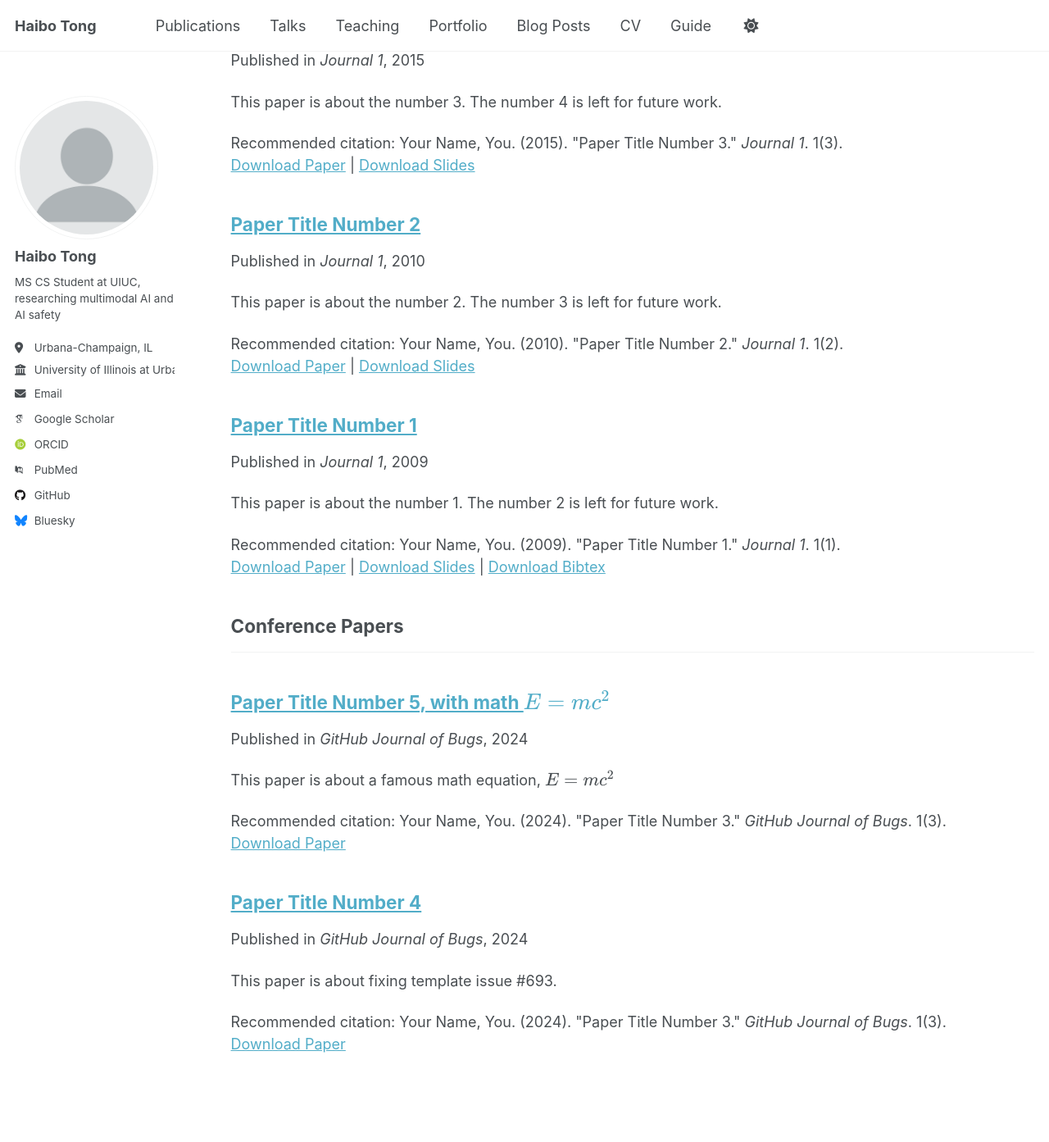
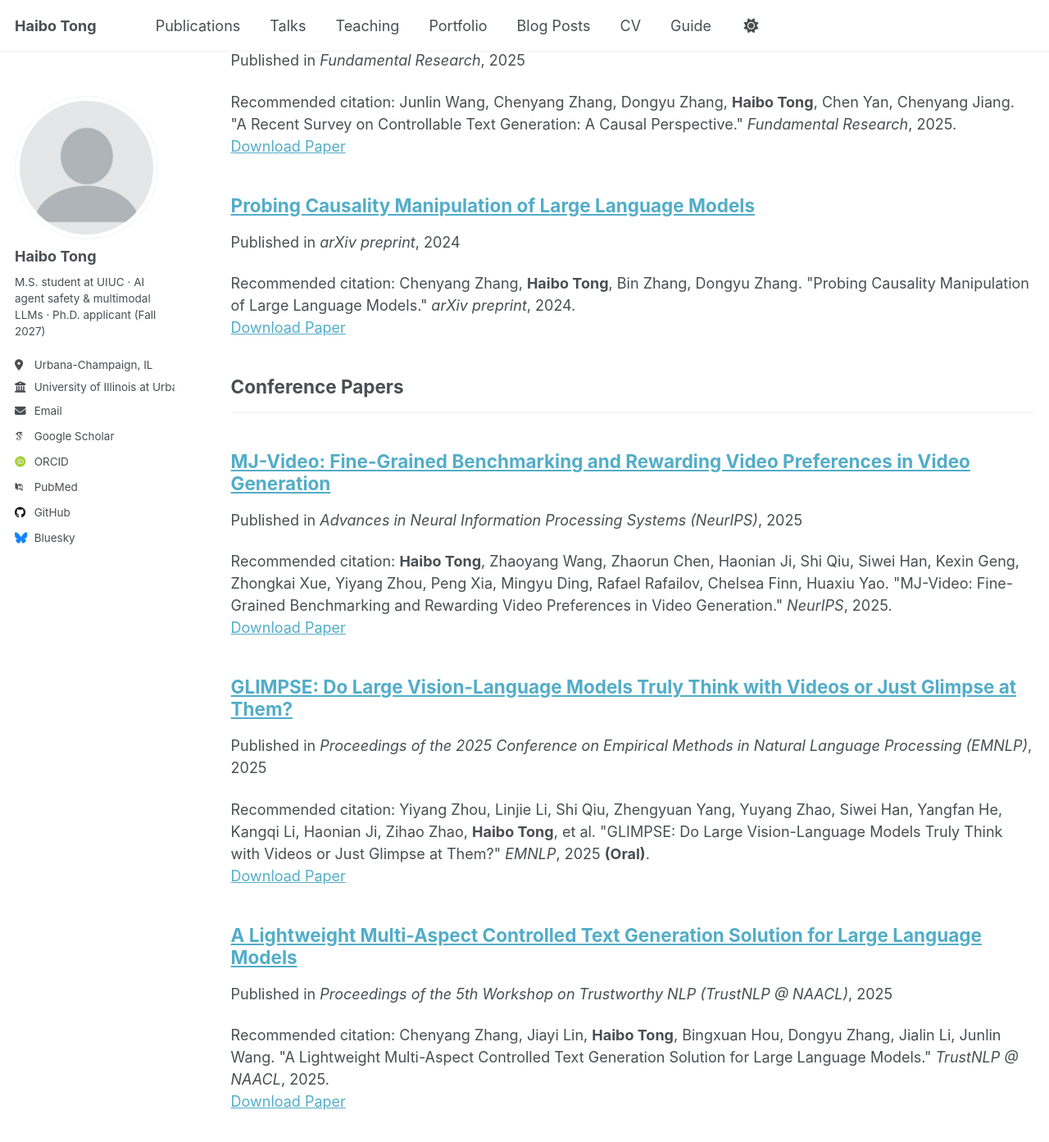
Before and after one commit to EchoRaven/Haibo.github.io, a Jekyll site: the page built from _pages/publications.html, in a window 1280 px wide and 1400 px high, scrolled down 289 px. Shown: the top 1393 px of the window at 82% size. Built offline with Jekyll 4.4.1, drawn with Linux system fonts in a browser that asks for light colours; some web fonts are replaced; a script that is not in the unit is left out; some of the changed text lies outside the part shown.

Commit message:
Update homepage for PhD application season: current status, real publications, news
Co-Authored-By: Claude Fable 5 <noreply@anthropic.com>

```diff
--- a/_config.yml
+++ b/_config.yml
@@ -26,7 +26,7 @@ author:
   avatar           : "profile.png"
   name             : "Haibo Tong"
   pronouns         : # example: "she/her"
-  bio              : "MS CS Student at UIUC, researching multimodal AI and AI safety"
+  bio              : "M.S. student at UIUC · AI agent safety & multimodal LLMs · Ph.D. applicant (Fall 2027)"
   location         : "Urbana-Champaign, IL"
   employer         : "University of Illinois at Urbana-Champaign"
   uri              : # URL
--- a/_publications/2009-10-01-paper-title-number-1.md
+++ /dev/null
@@ -1,14 +0,0 @@
----
-title: "Paper Title Number 1"
-collection: publications
-category: manuscripts
-permalink: /publication/2009-10-01-paper-title-number-1
-excerpt: 'This paper is about the number 1. The number 2 is left for future work.'
-date: 2009-10-01
-venue: 'Journal 1'
-slidesurl: 'http://academicpages.github.io/files/slides1.pdf'
-paperurl: 'http://academicpages.github.io/files/paper1.pdf'
-bibtexurl: 'http://academicpages.github.io/files/bibtex1.bib'
-citation: 'Your Name, You. (2009). &quot;Paper Title Number 1.&quot; <i>Journal 1</i>. 1(1).'
----
-The contents above will be part of a list of publications, if the user clicks the link for the publication than the contents of section will be rendered as a full page, allowing you to provide more information about the paper for the reader. When publications are displayed as a single page, the contents of the above "citation" field will automatically be included below this section in a smaller font.
--- a/_publications/2010-10-01-paper-title-number-2.md
+++ /dev/null
@@ -1,14 +0,0 @@
----
-title: "Paper Title Number 2"
-collection: publications
-category: manuscripts
-permalink: /publication/2010-10-01-paper-title-number-2
-excerpt: 'This paper is about the number 2. The number 3 is left for future work.'
-date: 2010-10-01
-venue: 'Journal 1'
-slidesurl: 'http://academicpages.github.io/files/slides2.pdf'
-paperurl: 'http://academicpages.github.io/files/paper2.pdf'
-citation: 'Your Name, You. (2010). &quot;Paper Title Number 2.&quot; <i>Journal 1</i>. 1(2).'
----
-
-The contents above will be part of a list of publications, if the user clicks the link for the publication than the contents of section will be rendered as a full page, allowing you to provide more information about the paper for the reader. When publications are displayed as a single page, the contents of the above "citation" field will automatically be included below this section in a smaller font.
--- a/_publications/2015-10-01-paper-title-number-3.md
+++ /dev/null
@@ -1,14 +0,0 @@
----
-title: "Paper Title Number 3"
-collection: publications
-category: manuscripts
-permalink: /publication/2015-10-01-paper-title-number-3
-excerpt: 'This paper is about the number 3. The number 4 is left for future work.'
-date: 2015-10-01
-venue: 'Journal 1'
-slidesurl: 'http://academicpages.github.io/files/slides3.pdf'
-paperurl: 'http://academicpages.github.io/files/paper3.pdf'
-citation: 'Your Name, You. (2015). &quot;Paper Title Number 3.&quot; <i>Journal 1</i>. 1(3).'
----
-
-The contents above will be part of a list of publications, if the user clicks the link for the publication than the contents of section will be rendered as a full page, allowing you to provide more information about the paper for the reader. When publications are displayed as a single page, the contents of the above "citation" field will automatically be included below this section in a smaller font.
--- /dev/null
+++ b/_publications/2024-08-01-probing-causality.md
@@ -0,0 +1,10 @@
+---
+title: "Probing Causality Manipulation of Large Language Models"
+collection: publications
+category: manuscripts
+permalink: /publication/2024-08-01-probing-causality
+date: 2024-08-01
+venue: 'arXiv preprint'
+paperurl: 'https://arxiv.org/abs/2408.14380'
+citation: 'Chenyang Zhang, <b>Haibo Tong</b>, Bin Zhang, Dongyu Zhang. "Probing Causality Manipulation of Large Language Models." <i>arXiv preprint</i>, 2024.'
+---
--- /dev/null
+++ b/_publications/2024-11-12-correct-after-answer.md
@@ -0,0 +1,10 @@
+---
+title: "Correct after Answer: Enhancing Multi-Span Question Answering with Post-Processing Method"
+collection: publications
+category: conferences
+permalink: /publication/2024-11-12-correct-after-answer
+date: 2024-11-12
+venue: 'Findings of the Association for Computational Linguistics: EMNLP 2024'
+paperurl: ''
+citation: 'Jiayi Lin, Chenyang Zhang, <b>Haibo Tong</b>, Dongyu Zhang, Qingqing Hong, Bingxuan Hou, Junlin Wang. "Correct after Answer: Enhancing Multi-Span Question Answering with Post-Processing Method." <i>Findings of EMNLP</i>, 2024.'
+---
--- /dev/null
+++ b/_publications/2025-01-19-disentangle-to-decay.md
@@ -0,0 +1,10 @@
+---
+title: "Disentangle to Decay: Linear Attention with Trainable Decay Factor"
+collection: publications
+category: conferences
+permalink: /publication/2025-01-19-disentangle-to-decay
+date: 2025-01-19
+venue: 'Proceedings of the 31st International Conference on Computational Linguistics (COLING)'
+paperurl: 'https://aclanthology.org/2025.coling-main.660/'
+citation: '<b>Haibo Tong</b>, Chenyang Zhang, Jiayi Lin, Bingxuan Hou, Qingqing Hong, Junlin Wang. "Disentangle to Decay: Linear Attention with Trainable Decay Factor." <i>COLING</i>, 2025.'
+---
--- /dev/null
+++ b/_publications/2025-03-01-ctg-causal-survey.md
@@ -0,0 +1,10 @@
+---
+title: "A Recent Survey on Controllable Text Generation: A Causal Perspective"
+collection: publications
+category: manuscripts
+permalink: /publication/2025-03-01-ctg-causal-survey
+date: 2025-03-01
+venue: 'Fundamental Research'
+paperurl: 'https://www.sciencedirect.com/journal/fundamental-research'
+citation: 'Junlin Wang, Chenyang Zhang, Dongyu Zhang, <b>Haibo Tong</b>, Chen Yan, Chenyang Jiang. "A Recent Survey on Controllable Text Generation: A Causal Perspective." <i>Fundamental Research</i>, 2025.'
+---
--- /dev/null
+++ b/_publications/2025-05-01-lightweight-ctg.md
@@ -0,0 +1,10 @@
+---
+title: "A Lightweight Multi-Aspect Controlled Text Generation Solution for Large Language Models"
+collection: publications
+category: conferences
+permalink: /publication/2025-05-01-lightweight-ctg
+date: 2025-05-01
+venue: 'Proceedings of the 5th Workshop on Trustworthy NLP (TrustNLP @ NAACL)'
+paperurl: ''
+citation: 'Chenyang Zhang, Jiayi Lin, <b>Haibo Tong</b>, Bingxuan Hou, Dongyu Zhang, Jialin Li, Junlin Wang. "A Lightweight Multi-Aspect Controlled Text Generation Solution for Large Language Models." <i>TrustNLP @ NAACL</i>, 2025.'
+---
--- a/_publications/2025-06-08-paper-title-number-5.md
+++ /dev/null
@@ -1,13 +0,0 @@
----
-title: "Paper Title Number 5, with math $$E=mc^2$$"
-collection: publications
-category: conferences
-permalink: /publication/2024-02-17-paper-title-number-4
-excerpt: 'This paper is about a famous math equation, $$E=mc^2$$'
-date: 2024-02-17
-venue: 'GitHub Journal of Bugs'
-paperurl: 'http://academicpages.github.io/files/paper3.pdf'
-citation: 'Your Name, You. (2024). &quot;Paper Title Number 3.&quot; <i>GitHub Journal of Bugs</i>. 1(3).'
----
-
-Using [MathJax](https://www.mathjax.org/) in the description is supported - $$E=mc^2$$ - however, the use must be mindful that the default delimiters are `$$...$$` and `\\[...\\]` which differs from the `$...$` that is typically expected.
--- /dev/null
+++ b/_publications/2025-11-01-glimpse.md
@@ -0,0 +1,10 @@
+---
+title: "GLIMPSE: Do Large Vision-Language Models Truly Think with Videos or Just Glimpse at Them?"
+collection: publications
+category: conferences
+permalink: /publication/2025-11-01-glimpse
+date: 2025-11-01
+venue: 'Proceedings of the 2025 Conference on Empirical Methods in Natural Language Processing (EMNLP)'
+paperurl: 'https://arxiv.org/abs/2507.09491'
+citation: 'Yiyang Zhou, Linjie Li, Shi Qiu, Zhengyuan Yang, Yuyang Zhao, Siwei Han, Yangfan He, Kangqi Li, Haonian Ji, Zihao Zhao, <b>Haibo Tong</b>, et al. "GLIMPSE: Do Large Vision-Language Models Truly Think with Videos or Just Glimpse at Them?" <i>EMNLP</i>, 2025 <b>(Oral)</b>.'
+---
--- /dev/null
+++ b/_publications/2025-12-01-mj-video.md
@@ -0,0 +1,10 @@
+---
+title: "MJ-Video: Fine-Grained Benchmarking and Rewarding Video Preferences in Video Generation"
+collection: publications
+category: conferences
+permalink: /publication/2025-12-01-mj-video
+date: 2025-12-01
+venue: 'Advances in Neural Information Processing Systems (NeurIPS)'
+paperurl: 'https://arxiv.org/abs/2502.01719'
+citation: '<b>Haibo Tong</b>, Zhaoyang Wang, Zhaorun Chen, Haonian Ji, Shi Qiu, Siwei Han, Kexin Geng, Zhongkai Xue, Yiyang Zhou, Peng Xia, Mingyu Ding, Rafael Rafailov, Chelsea Finn, Huaxiu Yao. "MJ-Video: Fine-Grained Benchmarking and Rewarding Video Preferences in Video Generation." <i>NeurIPS</i>, 2025.'
+---
```
Also changed, not shown: _pages/about.md (+13 -10 lines), _publications/2024-02-17-paper-title-number-4.md (deleted, +0 -13 lines).
